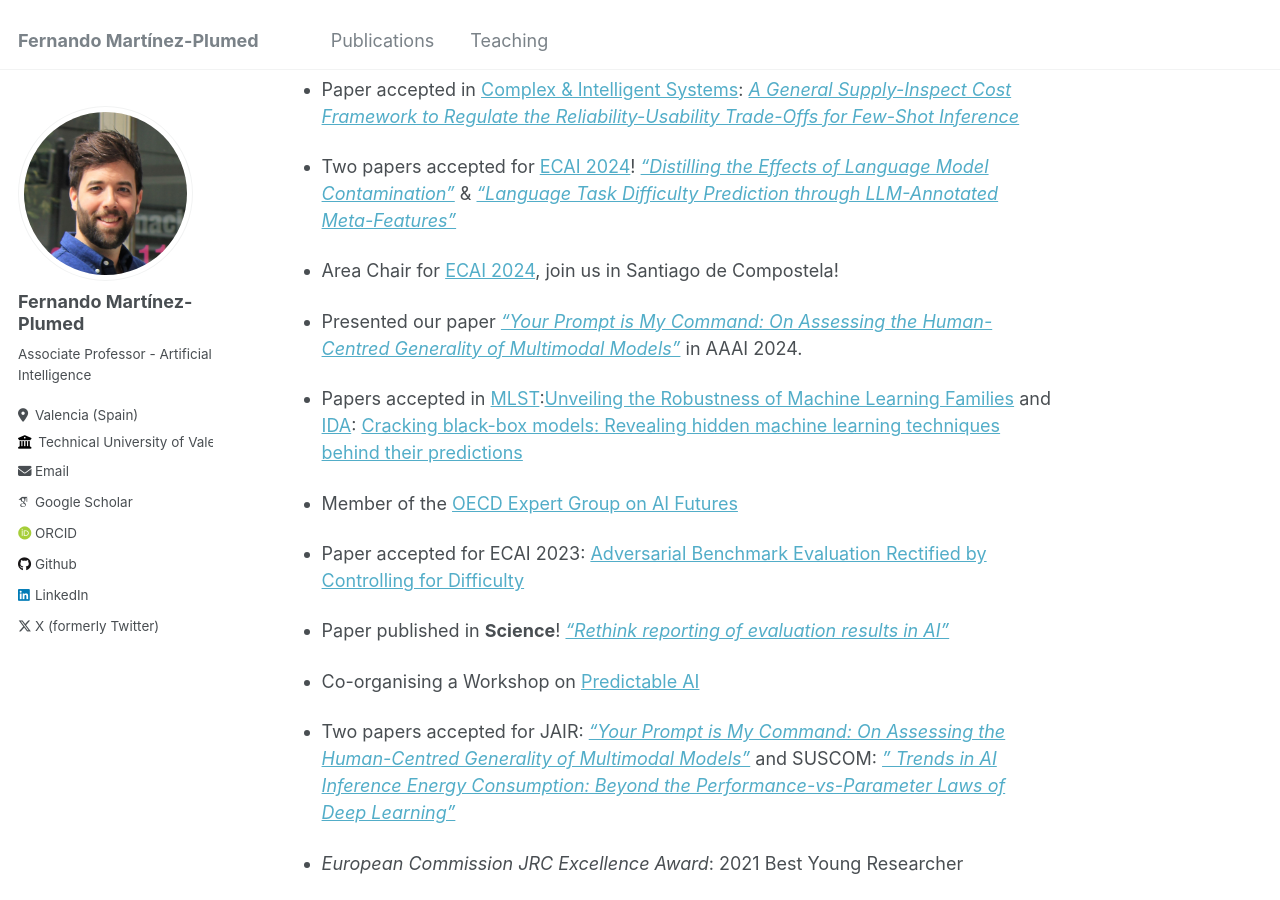
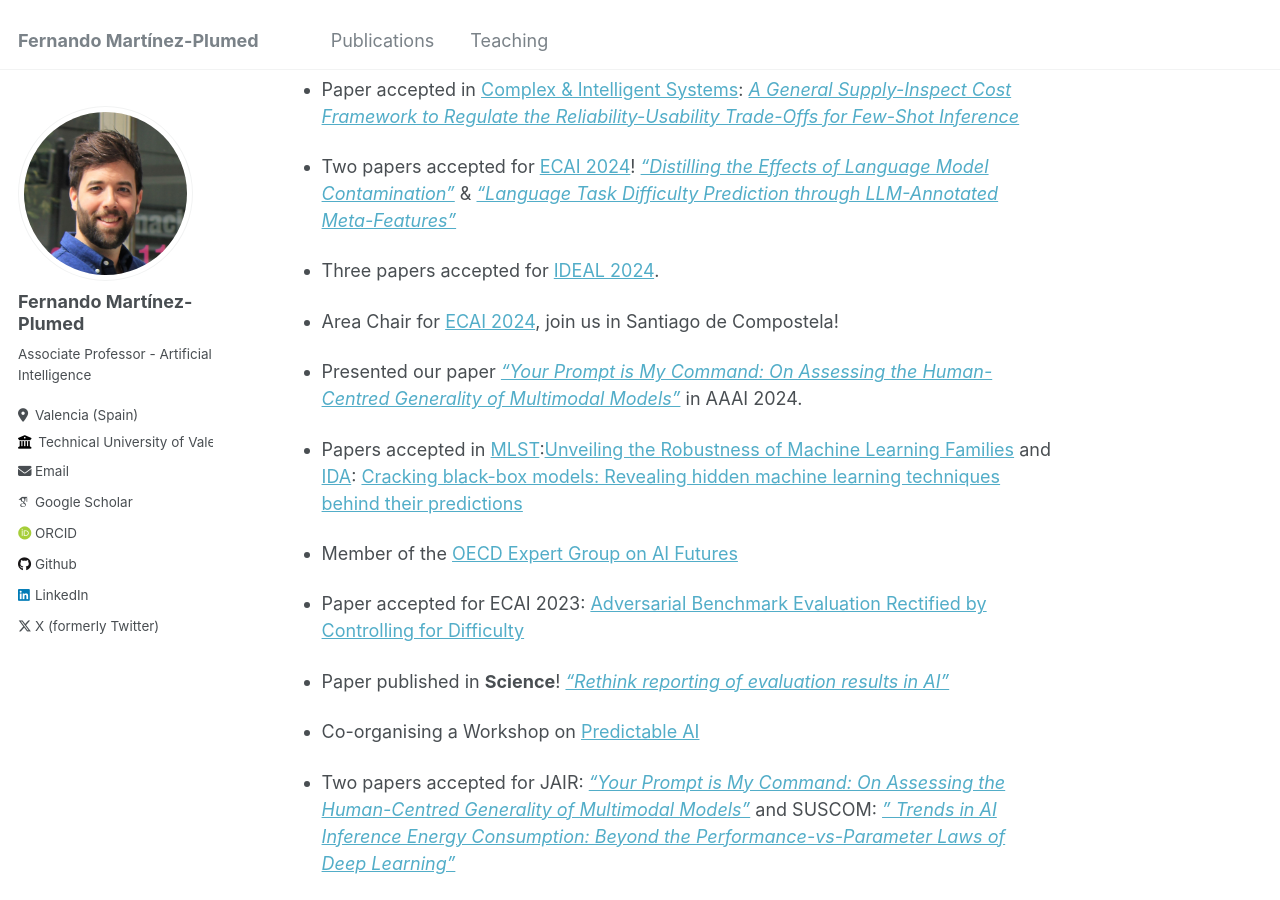
Before and after one commit to nandomp/nandomp.github.io, a Jekyll site: the page built from _pages/about.md, in a window 1280 px wide and 900 px high, scrolled down 620 px. Built offline with Jekyll 4.4.1, drawn with Linux system fonts in a browser that asks for light colours; some web fonts are replaced.

Commit message:
Update about.md

```diff
--- a/_pages/about.md
+++ b/_pages/about.md
@@ -21,6 +21,8 @@ Recent Highlights
 * Paper accepted in [Complex & Intelligent Systems](https://link.springer.com/journal/40747): [*A General Supply-Inspect Cost Framework to Regulate the Reliability-Usability Trade-Offs for Few-Shot Inference*](https://link.springer.com/article/10.1007/s40747-024-01599-6)
 
 * Two papers accepted for [ECAI 2024](https://www.ecai2024.eu/)! [*"Distilling the Effects of Language Model Contamination"*](https://www.ecai2024.eu/programme/accepted-papers) & [*"Language Task Difficulty Prediction through LLM-Annotated Meta-Features"*](https://www.ecai2024.eu/programme/accepted-papers)
+
+* Three papers accepted for [IDEAL 2024](https://ideal2024.webs.upv.es/).
 
 * Area Chair for [ECAI 2024](https://www.ecai2024.eu/),  join us in Santiago de Compostela!
 
```
